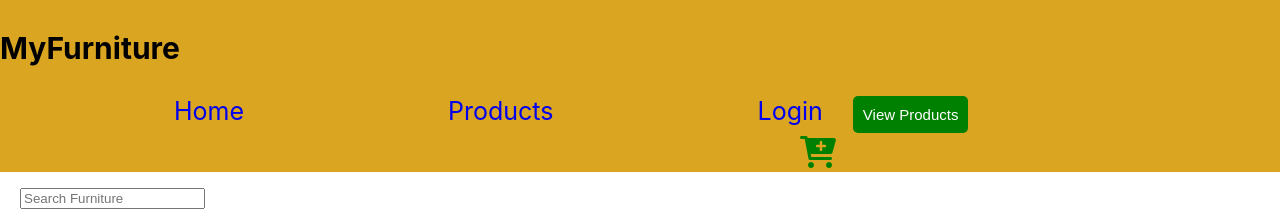
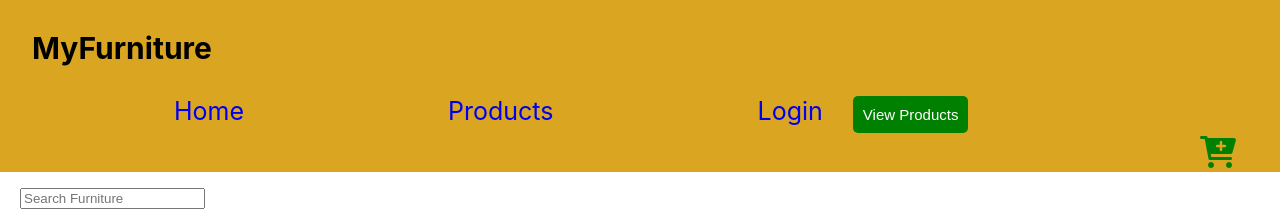
Before and after one commit to gideonlangat98/Furniture-Booking, a React (Create React App) app: page /furniturelist in a window 1280 px wide. Shown: the top 222 px of the page. Built offline with nearby package versions, Linux system fonts and the light colour scheme; data requests are answered from the project's data file.

Commit message:
deleted some button content in AddToCart component

```diff
--- a/src/App.css
+++ b/src/App.css
@@ -14,7 +14,8 @@
 .icon span:nth-child(1) {
     font-size: 2rem;
     color: green;
-    margin-left: 50rem;
+    margin-left: 75rem;
+    top: -150;
 }
 
 .home-page{
--- a/src/App.js
+++ b/src/App.js
@@ -14,8 +14,10 @@ function App() {
   const [show, setShow] = useState(true)
 
  function handleClick(furniture){
- if(cart.indexOf(furniture) !== -1)return;
+ if(cart.indexOf(furniture) !== -1){
   setCart([...cart, furniture])
+ }
+
  }
 
  function handleChange(furniture, d){
--- a/src/Components/AddToCart.js
+++ b/src/Components/AddToCart.js
@@ -1,6 +1,6 @@
 import React, { useState, useEffect } from 'react'
 
-function AddToCart({furniture, setCart, handleChange}) {
+function AddToCart({cart, setCart, handleChange}) {
   const [price, setPrice] = useState(0);
 
   function handleRemove(id){
@@ -10,7 +10,7 @@ function AddToCart({furniture, setCart, handleChange}) {
   };
 
   function handlePrice(){
-    let answ =
+    let answ = "10,000"
     cart.map((furniture) => (answ += furniture.amount * furniture.price));
     setPrice(answ)
   }
@@ -27,15 +27,6 @@ function AddToCart({furniture, setCart, handleChange}) {
           <img src={furniture.imageurl} alt="" />
           <p>{furniture.type}</p>
         </div>
-        <div>
-          <button onClick={() => handleChange(furniture, 1)}>+</button>
-          <button>{furniture.price}</button>
-          <button onClick={() => handleChange(furniture, -1)}>-</button>
-        </div>
-        <div>
-          <span>{furniture.price}</span>
-          <button onClick={() => handleRemove(furniture.id)}>Remove</button>
-        </div>
       </div>
     ))}
     <div className="total">
--- a/src/Components/NavBar.js
+++ b/src/Components/NavBar.js
@@ -14,7 +14,7 @@ function NavBar({setShow}) {
   return (
     <div className='nav'>
       <div>
-      <h3 style={{fontSize: "30px"}}>MyFurniture</h3>
+      <h3 style={{fontSize: "30px", marginLeft: "2rem"}}>MyFurniture</h3>
       <NavLink to="/" style={navLinks}>
         Home
       </NavLink>
```
